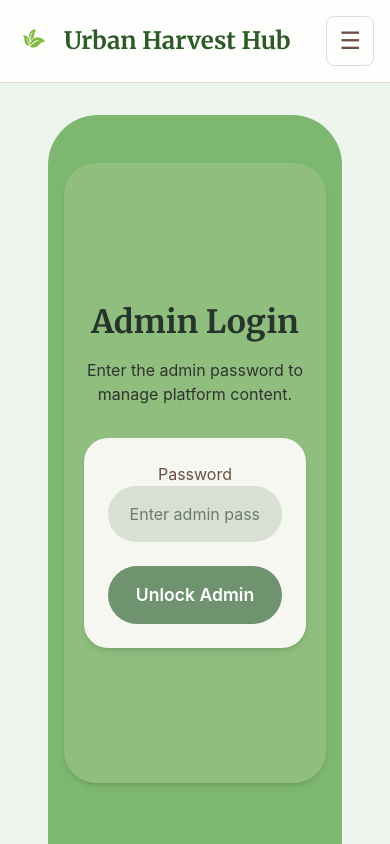
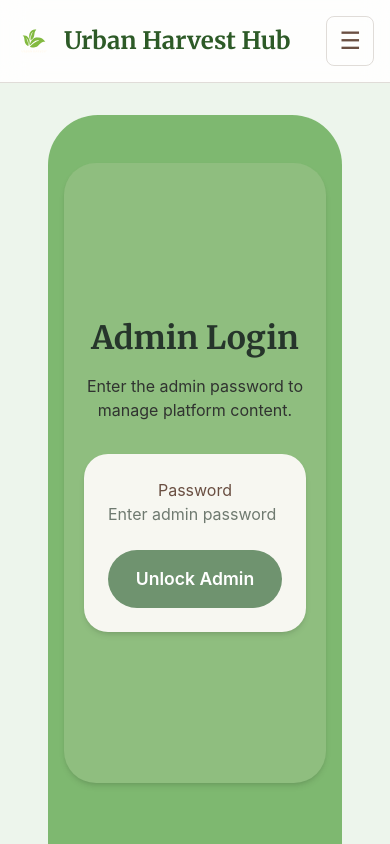
Before and after one commit to MumtazAisha/urban-harvest-hub, a React (Vite) app in the folder client/: page /admin in a window 390 px wide. Shown: the top 844 px of the page. Built offline with nearby package versions, Linux system fonts and the light colour scheme; no server answers.

Commit message:
Fix mobile form overflow

```diff
--- a/client/src/index.css
+++ b/client/src/index.css
@@ -67,38 +67,43 @@
   color: #303330;
 }
 
-
 .form-card {
-  width: 300%;
+  width: min(100%, 600px);
   max-width: 600px;
+  margin: 0 auto;
   background: #f7f7f1;
   border-radius: 2.5rem;
   padding: 2.5rem;
   box-shadow: 0 12px 35px rgba(62, 82, 65, 0.15);
+  overflow: hidden;
 }
 
-.form-card label {
-  display: block;
-  margin-bottom: 1rem;
-}
+@media (max-width: 640px) {
+  .form-card {
+    width: 100%;
+    max-width: calc(100vw - 2rem);
+    padding: 2rem 1.25rem;
+    border-radius: 2rem;
+  }
 
-.form-card label span {
-  display: block;
-  margin-bottom: 0.45rem;
-  color: #26352b;
-  font-weight: 500;
-}
+  .form-title {
+    font-size: 2rem;
+    line-height: 1.15;
+    word-break: normal;
+  }
 
-.soft-input,
-.soft-select {
-  width: 100%;
-  border: none;
-  border-radius: 999px;
-  background: #d7e0d3;
-  color: #26352b;
-  padding: 1rem 1.35rem;
-  font-size: 1rem;
-  outline: none;
+  .soft-input,
+  .soft-select {
+    width: 100%;
+    max-width: 100%;
+    box-sizing: border-box;
+  }
+
+  .form-button {
+    width: 100%;
+    max-width: 100%;
+    box-sizing: border-box;
+  }
 }
 
 .soft-input:focus,
--- a/client/src/pages/Admin.jsx
+++ b/client/src/pages/Admin.jsx
@@ -148,7 +148,7 @@ const [passwordError, setPasswordError] = useState("");
 
       <form
         onSubmit={handleSubmit}
-        className="w-full rounded-[2rem] bg-[#f7f7f1] p-6 shadow-md"
+        className="form-card"
         aria-label="Admin content manager"
       >
         <label>
--- a/client/src/pages/Booking.jsx
+++ b/client/src/pages/Booking.jsx
@@ -53,7 +53,7 @@ export default function Booking() {
   }
 
   return (
-    <section className="mx-auto min-h-screen w-full max-w-6xl rounded-[2rem] bg-[#7eb870] px-4 py-10 sm:px-6 md:rounded-[3rem] md:px-10">
+    <section className="mx-auto min-h-screen w-full max-w-6xl overflow-hidden rounded-[2rem] bg-[#7eb870] px-3 py-10 sm:px-6 md:rounded-[3rem] md:px-10">
       <div className="mb-8 text-center">
         <h1 className="text-3xl font-bold text-earth dark:text-white">
           Your Bookings
@@ -152,7 +152,7 @@ export default function Booking() {
 
           <form
             onSubmit={handleSubmit}
-            className="form-card w-full"
+            className="form-card"
             aria-label="Booking request form"
           >
             <h2 className="form-title">Complete Booking</h2>
```
